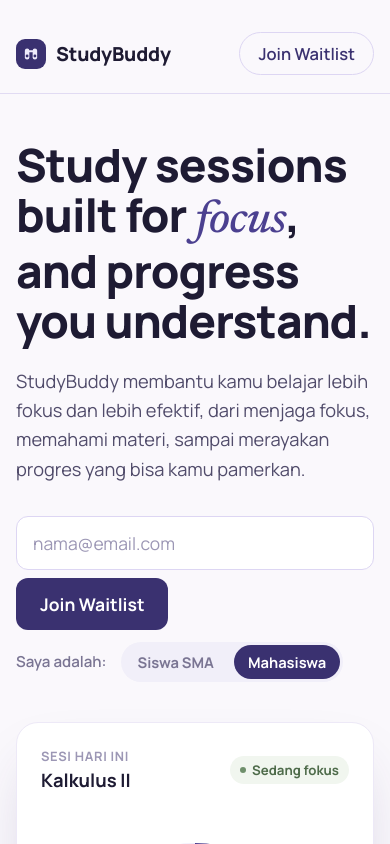
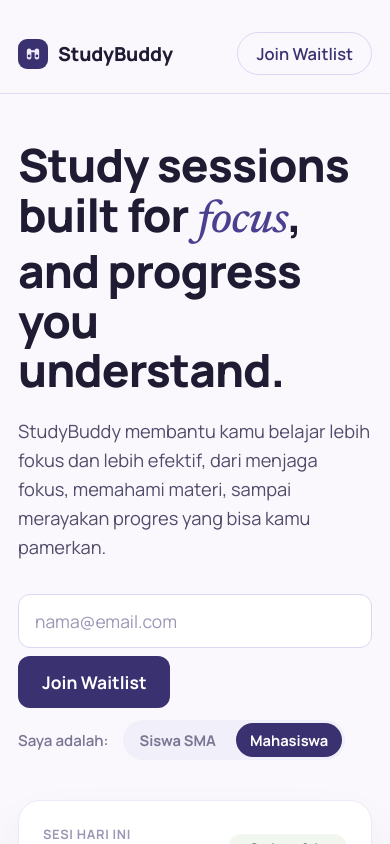
Before and after one commit to nurfikrimakassar/studybuddy, a Next.js app: page / in a window 390 px wide. Shown: the top 844 px of the page. Built offline with nearby package versions, Linux system fonts and the light colour scheme.

Commit message:
Increase mobile horizontal padding

```diff
--- a/app/globals.css
+++ b/app/globals.css
@@ -101,16 +101,16 @@ br.brk {
     display: none;
   }
   section[data-screen-label] {
-    padding-left: 16px !important;
-    padding-right: 16px !important;
+    padding-left: 18px !important;
+    padding-right: 18px !important;
   }
   div[data-screen-label="Top Bar"] {
-    padding-left: 16px !important;
-    padding-right: 16px !important;
+    padding-left: 18px !important;
+    padding-right: 18px !important;
   }
   footer[data-screen-label="Footer"] {
-    padding-left: 16px !important;
-    padding-right: 16px !important;
+    padding-left: 18px !important;
+    padding-right: 18px !important;
   }
   .footer-nav {
     margin-left: 0 !important;
```
